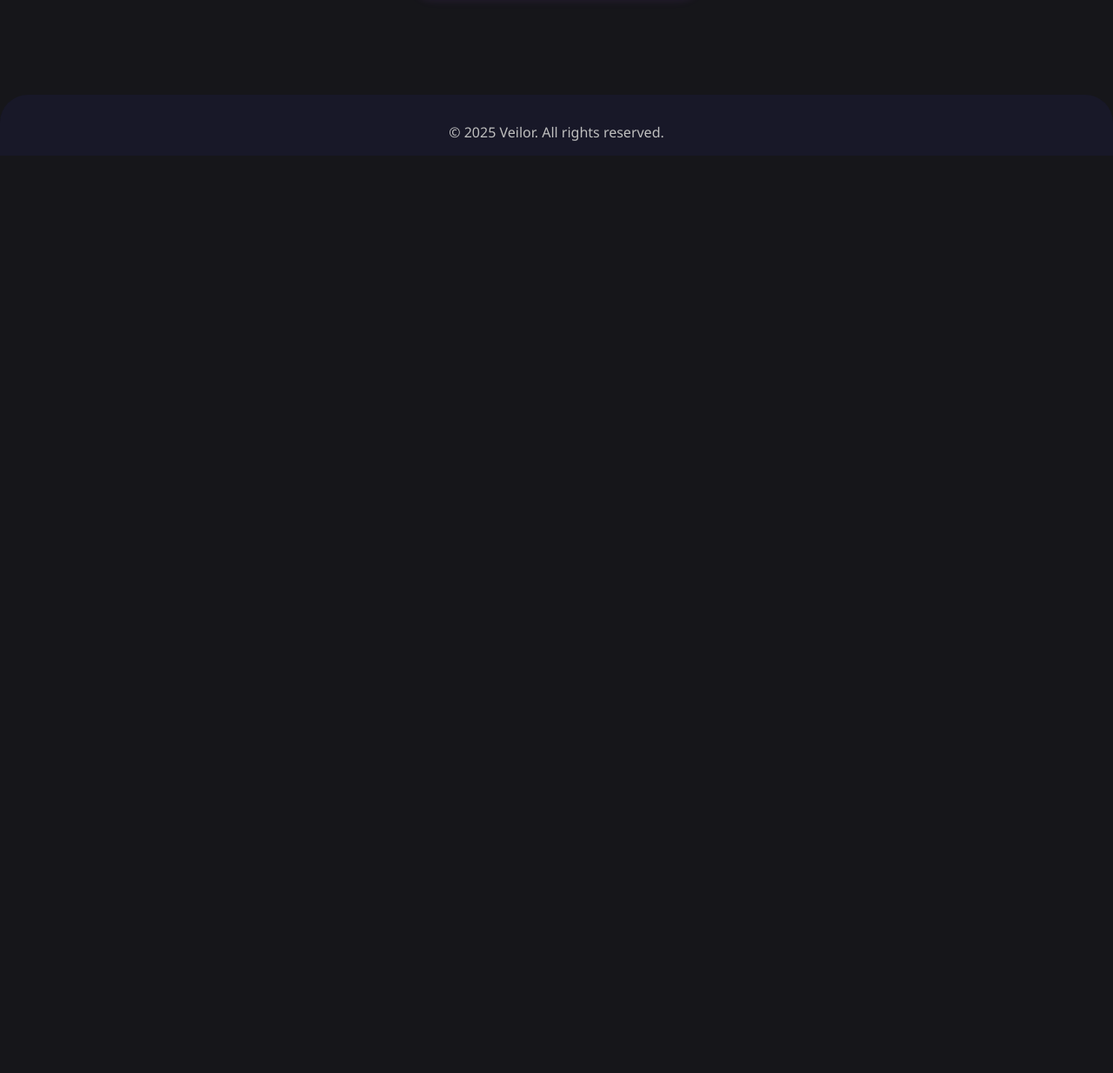
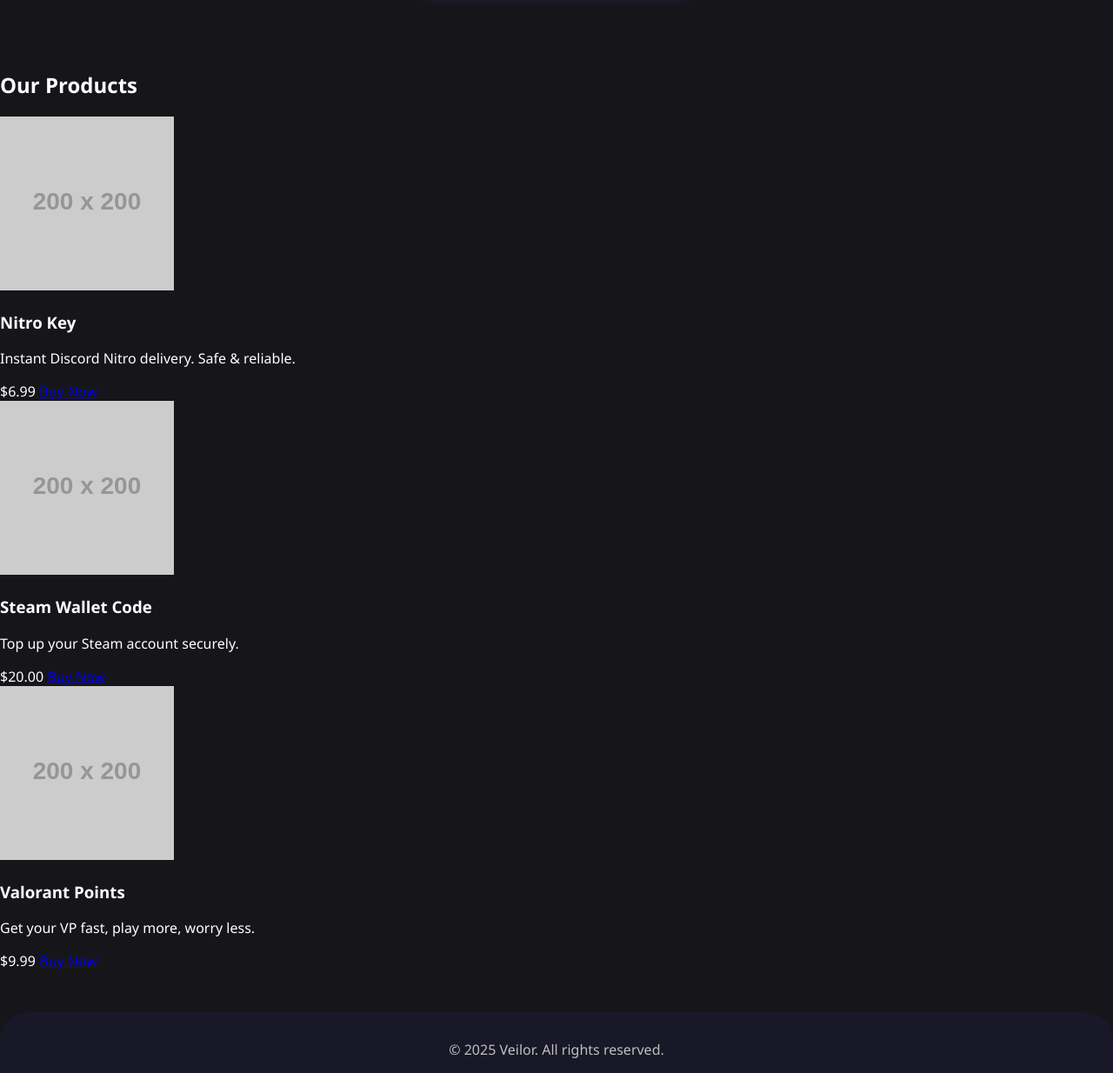
Before and after one commit to iqwiksi-dev/veilor, a plain HTML site: page index.html in a window 1280 px wide. Shown: the part 1047-2281 px from the top of the page at 87% size. Before the commit the page ends 1226 px from the top, so only its background shows below. Drawn offline with Linux system fonts and the light colour scheme; placeholder pictures from the web are drawn by us.

Commit message:
Update index.html

```diff
--- a/index.html
+++ b/index.html
@@ -39,6 +39,33 @@
       </div>
     </section>
   </main>
+<section class="products">
+  <h2>Our Products</h2>
+  <div class="product-grid">
+    <div class="product-card">
+      <img src="https://placehold.co/200x200?text=Product+1" alt="Product 1">
+      <h3>Nitro Key</h3>
+      <p>Instant Discord Nitro delivery. Safe & reliable.</p>
+      <span class="product-price">$6.99</span>
+      <a href="#" class="buy-btn">Buy Now</a>
+    </div>
+    <div class="product-card">
+      <img src="https://placehold.co/200x200?text=Product+2" alt="Product 2">
+      <h3>Steam Wallet Code</h3>
+      <p>Top up your Steam account securely.</p>
+      <span class="product-price">$20.00</span>
+      <a href="#" class="buy-btn">Buy Now</a>
+    </div>
+    <div class="product-card">
+      <img src="https://placehold.co/200x200?text=Product+3" alt="Product 3">
+      <h3>Valorant Points</h3>
+      <p>Get your VP fast, play more, worry less.</p>
+      <span class="product-price">$9.99</span>
+      <a href="#" class="buy-btn">Buy Now</a>
+    </div>
+    <!-- Add more products as needed -->
+  </div>
+</section>
   <footer>
     &copy; 2025 Veilor. All rights reserved.
   </footer>
```
